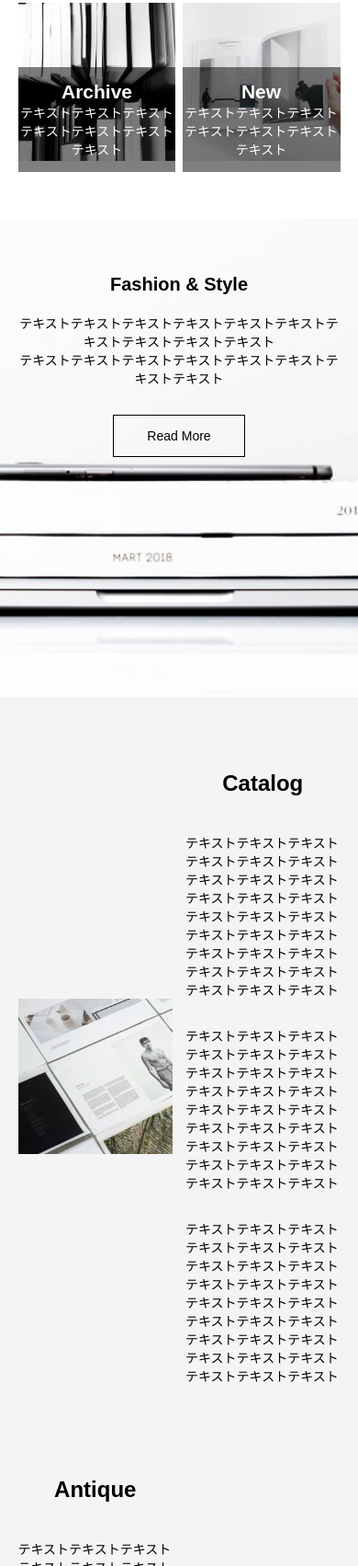
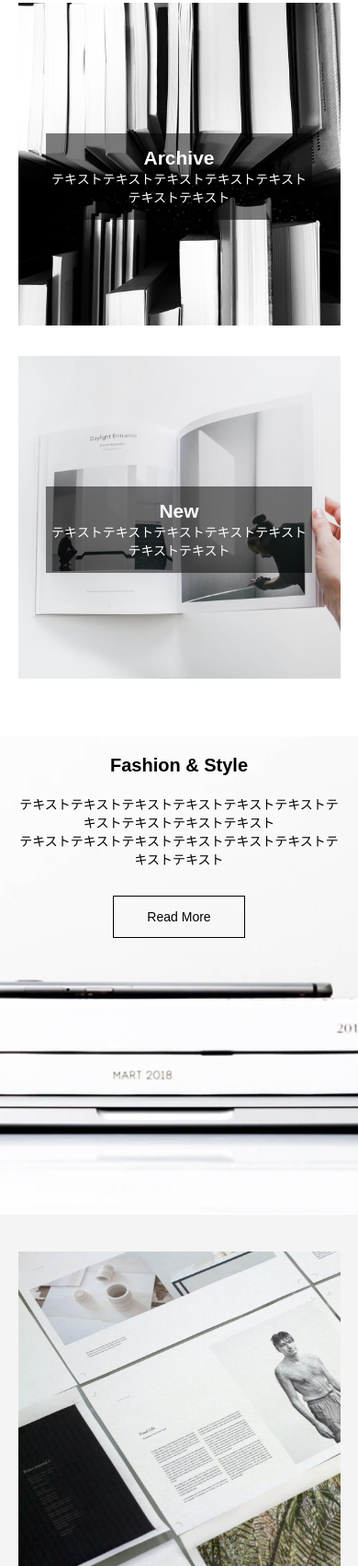
Before and after one commit to tetsuyakoishi/tetsuyakoishi.github.io, a plain HTML site: page site8_Mag88/index.html in a window 390 px wide. Shown: the part 1109-2812 px from the top of the page at 92% size. Drawn offline with Linux system fonts and the light colour scheme; some packages are replaced by stand-ins of ours.

Commit message:
レスポンシブ対応

```diff
--- a/site8_Mag88/css/main.css
+++ b/site8_Mag88/css/main.css
@@ -189,3 +189,80 @@ a {
     text-align: center;
     font-size:0.8rem
 }
+
+@media(max-width:896px) {
+    .archive_left {
+        position: relative;
+        width: 100%;
+        margin-bottom: 30px;
+    }
+    .archive_right {
+        position: relative;
+        width: 100%;
+    }
+    .archive {
+        margin-bottom: 30px;
+        display: flex;
+        justify-content: space-between;
+        flex-direction: column;
+    }
+    .fashion_inner {
+        max-width: 1200px;
+        margin: 0px auto 20px auto;
+        padding: 0 5%;
+    }
+    .background_gray {
+        background: rgb(244, 244, 244);
+        width: 100%;
+        padding: 40px 0;
+    }
+    .flex_gray_container {
+        display: flex;
+        flex-wrap: wrap;
+        margin-bottom: 0px;
+        justify-content: space-between;
+        align-items: center;
+        flex-direction: column;
+    }
+    .flex_gray_img_box {
+        width: 100%;
+    }
+    .flex_gray_text_box {
+        width: 100%;
+        text-align: center;
+    }
+    .flex_gray_container > div:nth-child(1) {
+        margin-bottom: 50px;
+    }
+    .flex_gray_container > div:nth-child(2) {
+        margin-bottom: 50px;
+    }
+    .flex_gray_container > div:nth-child(3) {
+        margin-bottom: 50px;
+    }
+    .flex_footer_box {
+        display: flex;
+        justify-content: space-between;
+        align-items: flex-start;
+        padding: 30px 0;
+        flex-direction: column;
+    }
+    .footer_left_box {
+        width: 100%;
+        text-align: center;
+        margin-bottom: 40px;
+    }
+    .footer_middle_box {
+        color: white;
+        width: 100%;
+        margin-bottom: 40px;
+    }
+    .footer_right_box {
+        width: 100%;
+        color: white;
+        margin-bottom: 40px;
+    }
+
+
+
+}
```
